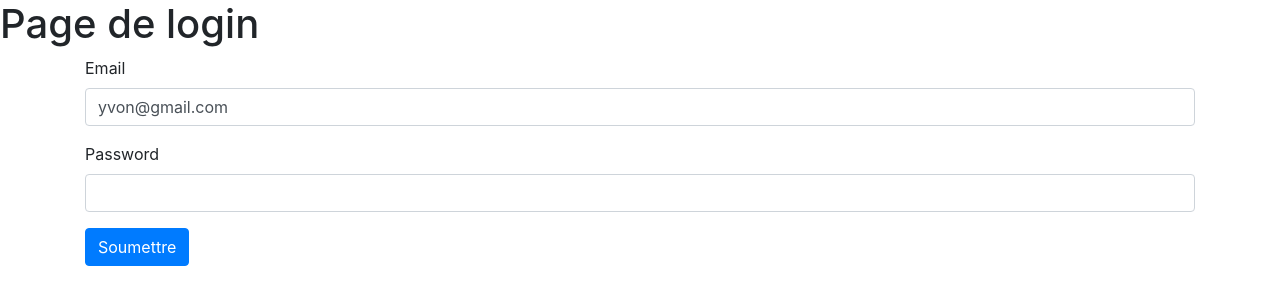
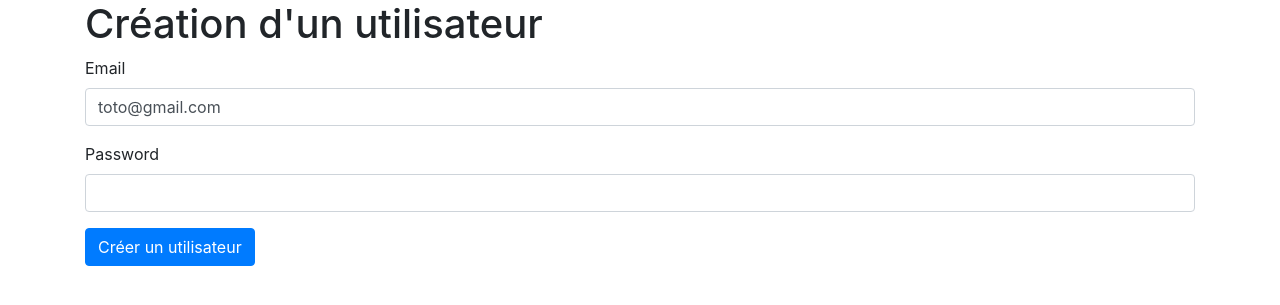
Before and after one commit to refschool/dicsotheque, a PHP site: page /user-add.php in a window 1280 px wide. Shown: the part 56-361 px from the top of the page. Run offline with PHP 8.4, Linux system fonts and the light colour scheme; the visitor is signed in with stand-in values (Sample User, id 1).

Commit message:
form OK , hash OK

```diff
--- a/user-add.php
+++ b/user-add.php
@@ -2,41 +2,56 @@
   include('includes/header.php');
   include('includes/function-pdo.php');
 
-// je vérifie que email et password ne soient pas vide
-// je vais chercher dans la table utilisateur que l'utilisateur existe
-// si n'existe pas je redirige vers error.php avec un message d'erreur (contient un lien pour rediriger vers index.php)
-// si l'utilisateur existe on va définir une session authentifiée (l'utilisateur est loggé))
-// si connecté propose le logout
-if(count($_POST) > 0){
-  if(isValid($_POST['email'] ,$_POST['password'],$pdo) ){
-    $_SESSION['email'] = $_POST['email'];
-    header('Location: http://sandbox.test/liste.php');
-  } else {
+  if(!isset($_SESSION['email'])){
     header('Location: http://sandbox.test/login.php');
   }
 
-} else {
 
-  ?>
+
+?>
 
   <body>
   <?php
   include('includes/navbar.php');
+
+
+// je vérifie que email et password ne soient pas vide
+// je vérifie que l'utilisateur n'existe pas déjà
+// je chiffre le password avec bcrypt
+
+if(isset($_POST['password']) ){
+    $crypted_password = password_hash($_POST['password'], PASSWORD_BCRYPT );
+    $email = $_POST['email'];
+    echo $crypted_password;
+
+}
+
+//insertion dans la base de donnée
+function addUser($pdo){
+
+    $sql = "";
+    $stmt = $pdo->prepare($sql);
+    $stmt->execute();
+    $result = $stmt->fetchAll(PDO::FETCH_ASSOC);
+
+    return $result;
+  }
   ?>
-    <h1>Page de login</h1>
+
+
 
 <div class="container">
-
-    <form action="login.php" method="post">
+        <h1>Création d'un utilisateur</h1>
+    <form action="user-add.php" method="post">
     <div class="form-group">
       <label for="exampleInputEmail1">Email</label>
-      <input required type="email" class="form-control" name="email" id="exampleInputEmail1" value="yvon@gmail.com" aria-describedby="emailHelp">
+      <input required type="email" class="form-control" name="email" id="exampleInputEmail1" value="toto@gmail.com" aria-describedby="emailHelp">
     </div>
     <div class="form-group">
       <label for="exampleInputPassword1">Password</label>
       <input required type="password" name="password" class="form-control" id="exampleInputPassword1">
     </div>
-  <button type="submit" class="btn btn-primary">Soumettre</button>
+  <button type="submit" class="btn btn-primary">Créer un utilisateur</button>
 </form>
 </div>
 
@@ -45,7 +60,3 @@ if(count($_POST) > 0){
 include('includes/snippets.php');
 ?>
 </html>
-
-<?php
-}
-?>
```
